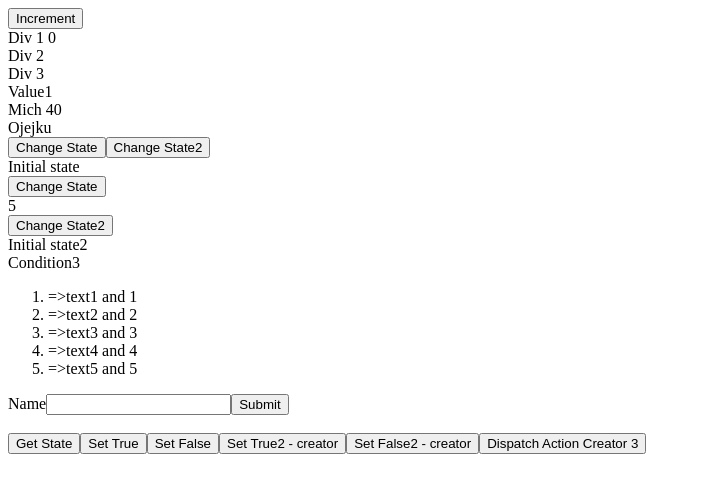
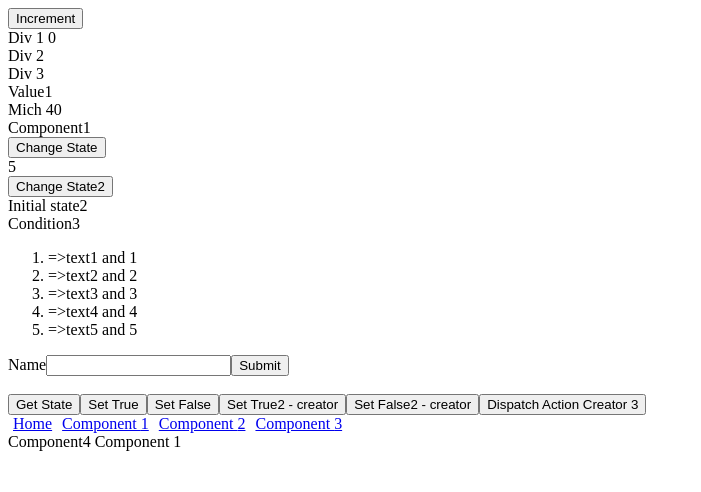
Before and after one commit to Michal-Radomski/React-Redux-Router-Auth0, a React (Create React App) app in the folder app_1/: page /Component/1 in a window 1280 px wide. Shown: the top 492 px of the page, without its empty margins (0-701 px from the left). Built offline with nearby package versions, Linux system fonts and the light colour scheme.

Commit message:
React Router exercies done

```diff
--- a/app_1/src/App.jsx
+++ b/app_1/src/App.jsx
@@ -5,12 +5,13 @@ import React, {Component} from "react";
 import Counter from "./Counter";
 import Component2 from "./Component2";
 import Component1 from "./functional/Component1";
-import Container1 from "./containers/Container1";
+// import Container1 from "./containers/Container1";
 import Container2 from "./containers/Container2";
 import Container3 from "./containers/Container3";
 import Container4 from "./containers/Container4";
 import Container5 from "./containers/Container5";
 import Container6 from "./containers/Container6";
+import Routes from "./store/Routes";
 
 class App extends Component {
   // name1 = "Mich";
@@ -31,13 +32,14 @@ class App extends Component {
         <Counter />
         <Component2 />
         <Component1 name="Mich" age="40" />
-        <Container1 nickname="Ojejku" />
+        {/* <Container1 nickname="Ojejku" /> */}
         <Container2 />
         <Container3 />
         <Container4 />
         <Container5 />
         <br />
         <Container6 />
+        <Routes />
       </div>
     );
   }
--- a/app_1/src/containers/Container1.jsx
+++ b/app_1/src/containers/Container1.jsx
@@ -16,7 +16,7 @@ class Container1 extends Component {
   render() {
     return (
       <div>
-        {this.props.nickname}
+        {/* {this.props.nickname} */}
         <br />
         <button onClick={() => this.changeState()}>Change State</button>
         <button onClick={() => this.setState({stateprop1: "New State2"})}>Change State2</button>
--- /dev/null
+++ b/app_1/src/containers/Header.jsx
@@ -0,0 +1,35 @@
+import React, {Component} from "react";
+import {Link} from "react-router-dom";
+
+class Header extends Component {
+  state = {
+    nums: [{id: 1}, {id: 2}, {id: 3}],
+  };
+
+  render() {
+    return (
+      <div>
+        <Link to="/" style={{padding: "5px"}}>
+          Home
+        </Link>
+        {this.state.nums.map((num) => (
+          <Link key={num.id} to={{pathname: "/component/" + num.id}} style={{padding: "5px"}}>
+            Component {num.id}
+          </Link>
+        ))}
+        {/* <Link to="/Component4" style={{padding: "5px"}}>
+            Component4
+          </Link>
+
+        <Link to="/Component2" style={{padding: "5px"}}>
+          Component2
+        </Link>
+        <Link to="/Component3" style={{padding: "5px"}}>
+          Component3
+        </Link> */}
+      </div>
+    );
+  }
+}
+
+export default Header;
--- a/app_1/src/functional/Component1.jsx
+++ b/app_1/src/functional/Component1.jsx
@@ -5,6 +5,8 @@ const Component1 = (props) => {
     <div>
       {/* {props.name} {props.age} {props.prop1} */}
       {props.name} {props.age}
+      <br />
+      Component1
     </div>
   );
 };
--- /dev/null
+++ b/app_1/src/functional/Component2.jsx
@@ -0,0 +1,7 @@
+import React from "react";
+
+const Component2 = (props) => {
+  return <div>Component2</div>;
+};
+
+export default Component2;
--- /dev/null
+++ b/app_1/src/functional/Component3.jsx
@@ -0,0 +1,7 @@
+import React from "react";
+
+const Component3 = (props) => {
+  return <div>Component3</div>;
+};
+
+export default Component3;
--- /dev/null
+++ b/app_1/src/functional/Component4.jsx
@@ -0,0 +1,12 @@
+import React from "react";
+
+const Component4 = (props) => {
+  return (
+    <div>
+      Component4 Component {props.match.params.id}
+      {console.log(props)}
+    </div>
+  );
+};
+
+export default Component4;
--- /dev/null
+++ b/app_1/src/store/Routes.jsx
@@ -0,0 +1,34 @@
+import React from "react";
+import {Router, Route, Switch} from "react-router";
+
+// import Component2 from "../functional/Component2";
+// import Component3 from "../functional/Component3";
+import Component4 from "../functional/Component4";
+import Container1 from "../containers/Container1";
+import Header from "../containers/Header";
+import history from "../utils/history";
+
+class Routes extends React.Component {
+  render() {
+    return (
+      <div>
+        <Router history={history}>
+          <div>
+            <Header />
+            <Switch>
+              <Route path="/" exact={true} component={Container1} />
+              {/* <Route path="/Component4" component={Component4} /> */}
+              {/* <Route path="/Component4" render={(props) => <Component4 {...props} />} /> */}
+              <Route path="/Component/:id" render={(props) => <Component4 {...props} />} />
+              {/* <Route path="/Component4" render={() => <div>Component4</div>} /> */}
+              {/* <Route path="/Component2" component={Component2} /> */}
+              {/* <Route path="/Component3" component={Component3} /> */}
+            </Switch>
+          </div>
+        </Router>
+      </div>
+    );
+  }
+}
+
+export default Routes;
--- /dev/null
+++ b/app_1/src/utils/history.js
@@ -0,0 +1,3 @@
+import {createBrowserHistory} from "history";
+
+export default createBrowserHistory();
```
